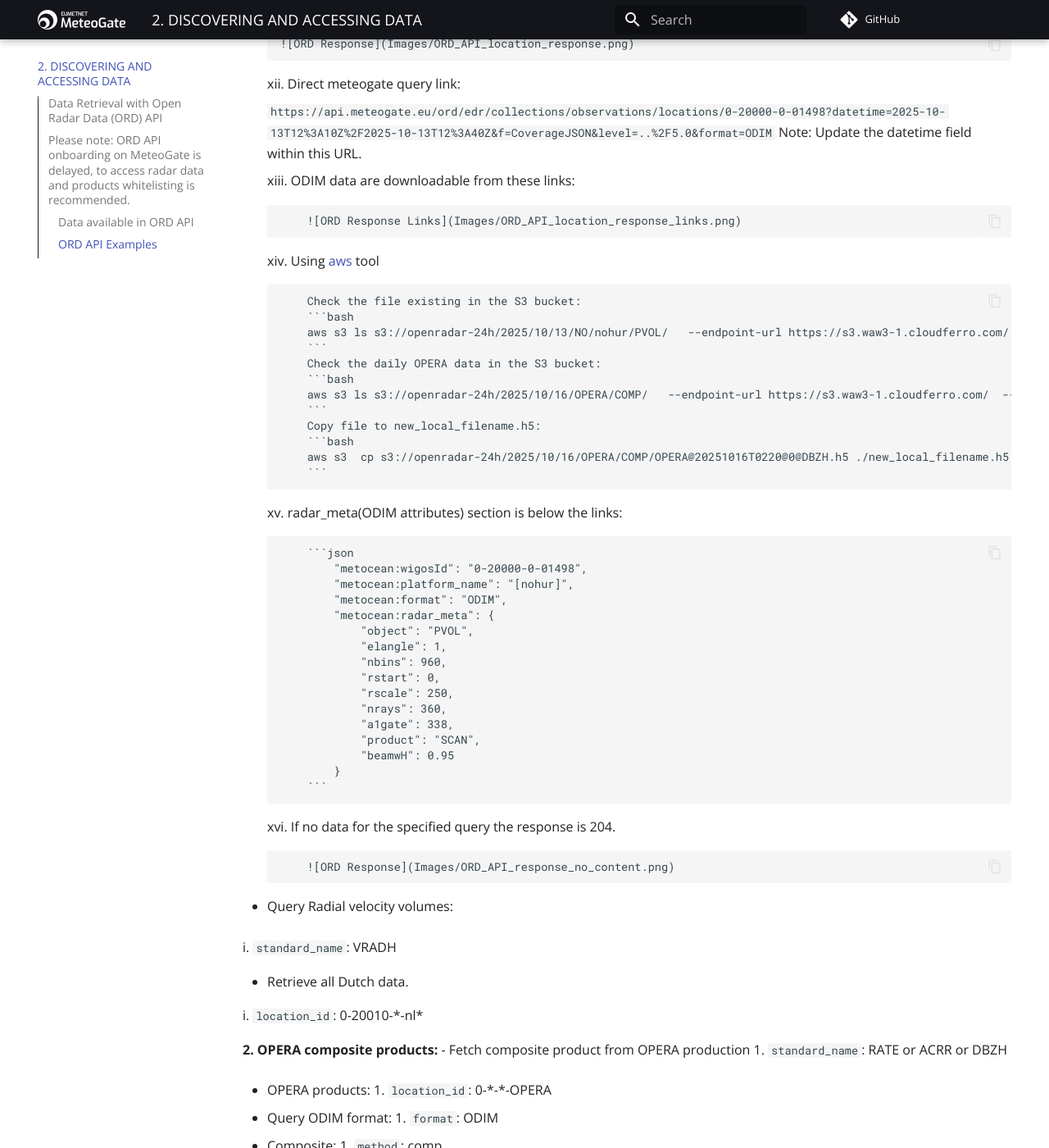
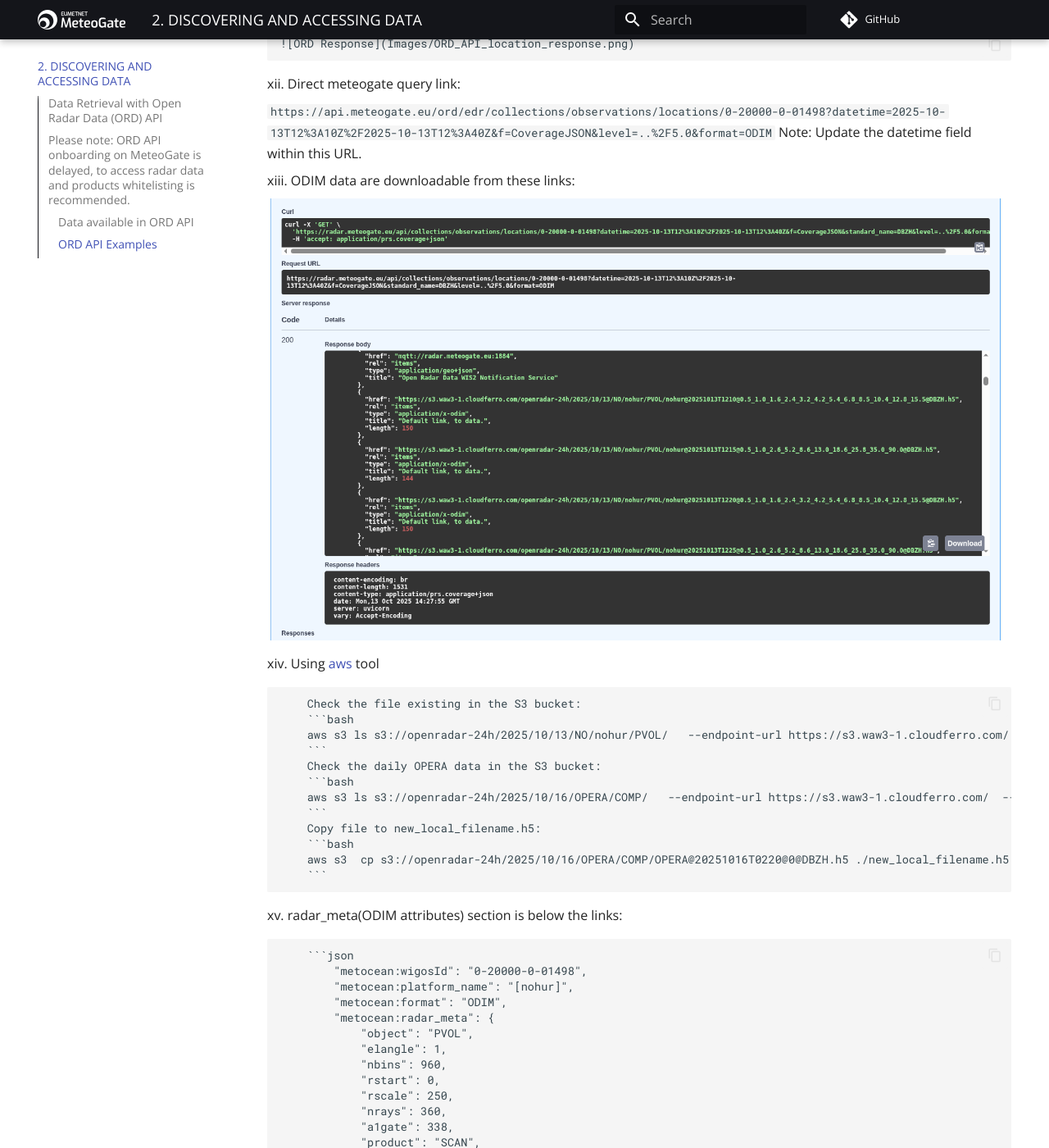
Before and after one commit to EUMETNET/openradardata-documentation, an MkDocs documentation site: the page built from docs/2-ORD-API-discovering-and-accessing-data.md, in a window 1280 px wide and 1400 px high, scrolled down 2131 px. Shown: the whole window at 82% size. Built offline with MkDocs 1.6.1 and Material for MkDocs 9.7.7, drawn with Linux system fonts in a browser that asks for light colours; comment, search, counter and statistics services are not loaded; some of the changed lines change nothing that is shown.

Commit message:
Update 2-ORD-API-discovering-and-accessing-data.md

```diff
--- a/docs/2-ORD-API-discovering-and-accessing-data.md
+++ b/docs/2-ORD-API-discovering-and-accessing-data.md
@@ -83,7 +83,7 @@ The **Open Radar Data API** is ideal for retrieving and integrating radar data i
 
      xiii. ODIM data are downloadable from these links:
 
-            ![ORD Response Links](Images/ORD_API_location_response_links.png)
+       ![ORD Response Links](Images/ORD_API_location_response_links.png)
 
       xiv. Using [aws](https://aws.amazon.com/cli/) tool
 
@@ -121,7 +121,7 @@ The **Open Radar Data API** is ideal for retrieving and integrating radar data i
 
       xvi. If no data for the specified query the response is 204.
 
-            ![ORD Response](Images/ORD_API_response_no_content.png)
+       ![ORD Response No Content](Images/ORD_API_response_no_content.png)
 
  - Query Radial velocity volumes:
 
```
